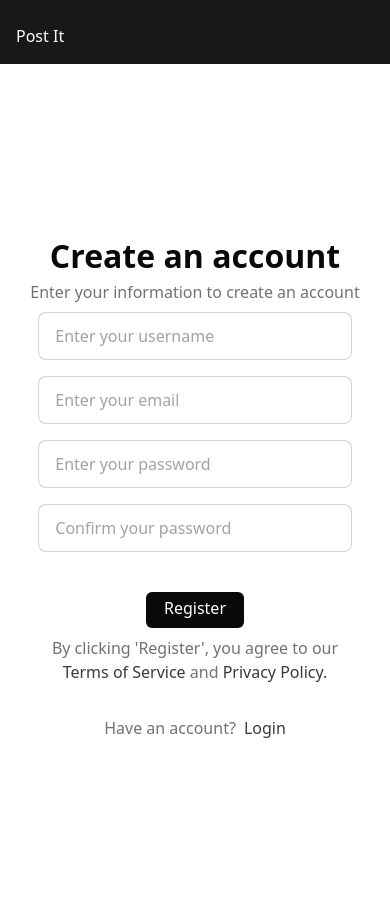
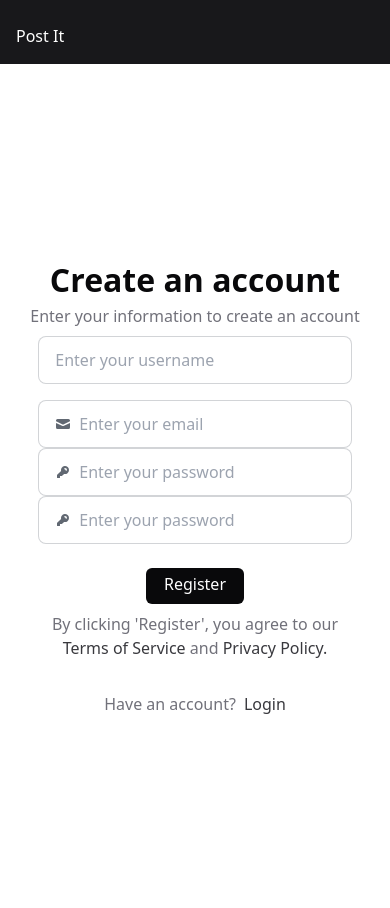
Before and after one commit to lucaliebenberg/post-it, a Django app: template templates/register.html in a window 390 px wide. Run offline with Django 5.2, Linux system fonts and the light colour scheme; the template is opened without the code that fills it, so the values that code supplies are empty; parts of the project's set-up code (start-up, migrations or seed data) failed here and were passed over; some libraries are stand-ins or nearby versions.

Commit message:
chore: login and register UI responsive

```diff
--- a/templates/register.html
+++ b/templates/register.html
@@ -19,7 +19,7 @@
     <div class='flex flex-col justify-center h-full overflow-y-hidden w-[100%] font-sans md:flex-row'>
 
     <!-- Left side [start] -->
-        <div class='bg-[#18181B] p-[1em]'>
+        <div class='bg-[#18181B] p-[1em] md:pr-[3.2rem] md:w-[9vw]'>
             <h2 class='text-white font-medium pt-2'>Post It</h2>
         </div>
     <!-- Left side [end]  -->
@@ -37,14 +37,47 @@
                             <label class="input input-bordered flex items-center gap-2 mb-4">
                                 <input type="text" id='username' name='username' class="grow" placeholder="Enter your username" />
                             </label>
-                            <label class="input input-bordered flex items-center gap-2 mb-4">
+                            <!-- <label class="input input-bordered flex items-center gap-2 mb-4">
+                                <input type="text"  class="grow" placeholder="Enter your email" />
+                            </label> -->
+                            <label class="input input-bordered flex items-center gap-2">
+                                <svg
+                                    xmlns="http://www.w3.org/2000/svg"
+                                    viewBox="0 0 16 16"
+                                    fill="currentColor"
+                                    class="h-4 w-4 opacity-70">
+                                    <path
+                                        d="M2.5 3A1.5 1.5 0 0 0 1 4.5v.793c.026.009.051.02.076.032L7.674 8.51c.206.1.446.1.652 0l6.598-3.185A.755.755 0 0 1 15 5.293V4.5A1.5 1.5 0 0 0 13.5 3h-11Z" />
+                                    <path
+                                        d="M15 6.954 8.978 9.86a2.25 2.25 0 0 1-1.956 0L1 6.954V11.5A1.5 1.5 0 0 0 2.5 13h11a1.5 1.5 0 0 0 1.5-1.5V6.954Z" />
+                                </svg>
                                 <input type="text" id='email' name='email' class="grow" placeholder="Enter your email" />
                             </label>
-                            <label class="input input-bordered flex items-center gap-2 mb-4">
-                                <input type='password' id='password1' name='password1' class="grow" placeholder="Enter your password" />
+                            <label class="input input-bordered flex items-center gap-2">
+                                <svg
+                                    xmlns="http://www.w3.org/2000/svg"
+                                    viewBox="0 0 16 16"
+                                    fill="currentColor"
+                                    class="h-4 w-4 opacity-70">
+                                    <path
+                                        fill-rule="evenodd"
+                                        d="M14 6a4 4 0 0 1-4.899 3.899l-1.955 1.955a.5.5 0 0 1-.353.146H5v1.5a.5.5 0 0 1-.5.5h-2a.5.5 0 0 1-.5-.5v-2.293a.5.5 0 0 1 .146-.353l3.955-3.955A4 4 0 1 1 14 6Zm-4-2a.75.75 0 0 0 0 1.5.5.5 0 0 1 .5.5.75.75 0 0 0 1.5 0 2 2 0 0 0-2-2Z"
+                                        clip-rule="evenodd" />
+                                </svg>
+                                <input type="password" id="password1" name="password1" class="grow" placeholder="Enter your password" />
                             </label>
-                            <label class="input input-bordered flex items-center gap-2 mb-4">
-                                <input type='password' id='password2' name='password2' class="grow" placeholder="Confirm your password" />
+                            <label class="input input-bordered flex items-center gap-2">
+                                <svg
+                                    xmlns="http://www.w3.org/2000/svg"
+                                    viewBox="0 0 16 16"
+                                    fill="currentColor"
+                                    class="h-4 w-4 opacity-70">
+                                    <path
+                                        fill-rule="evenodd"
+                                        d="M14 6a4 4 0 0 1-4.899 3.899l-1.955 1.955a.5.5 0 0 1-.353.146H5v1.5a.5.5 0 0 1-.5.5h-2a.5.5 0 0 1-.5-.5v-2.293a.5.5 0 0 1 .146-.353l3.955-3.955A4 4 0 1 1 14 6Zm-4-2a.75.75 0 0 0 0 1.5.5.5 0 0 1 .5.5.75.75 0 0 0 1.5 0 2 2 0 0 0-2-2Z"
+                                        clip-rule="evenodd" />
+                                </svg>
+                                <input type="password" id="password2" name="password2" class="grow" placeholder="Enter your password" />
                             </label>
                         </div>
                         <button type='submit' class='h-[36px] w-[30%] m-auto flex justify-center align-middle bg-[#09090B] text-white rounded-md mb-2 pt-1'>
```
Also changed, not shown: templates/login.html (+35 -5 lines).
